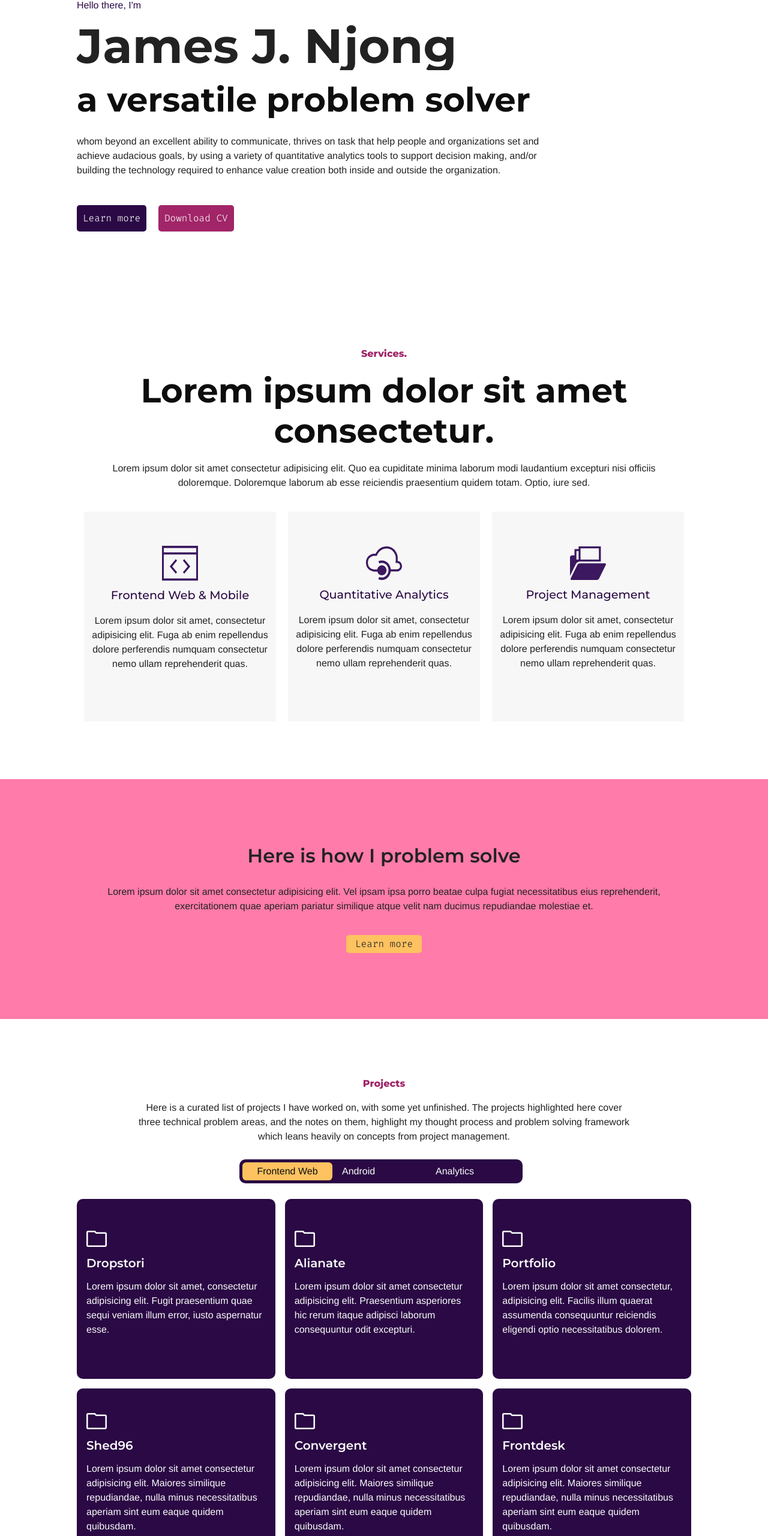
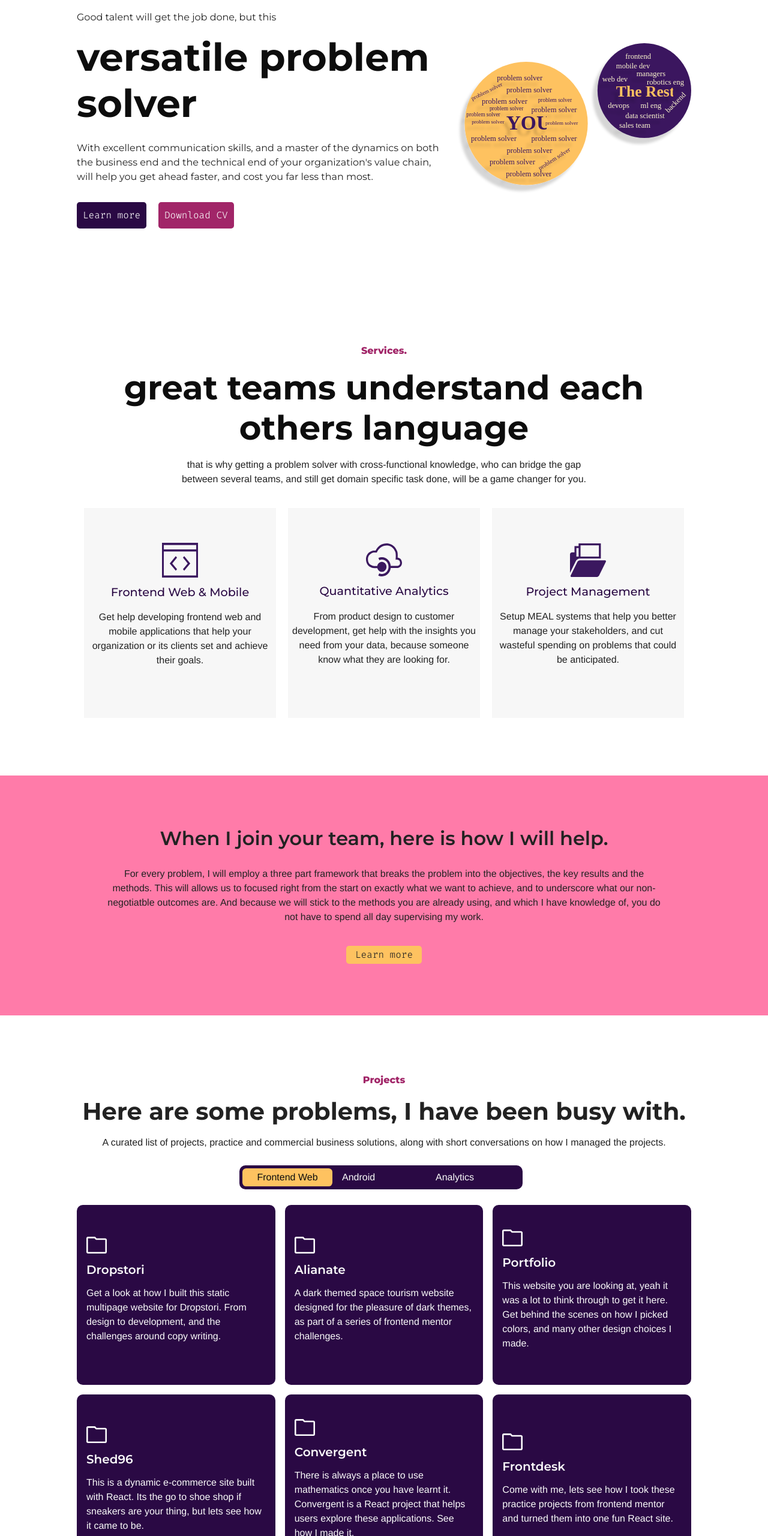
Before and after one commit to JamesNjong/EcoPortfolio, a plain HTML site: page index.html in a window 1280 px wide. Shown: the part 219-2780 px from the top of the page at 60% size. Drawn offline with nearby package versions, Linux system fonts and the light colour scheme; a web font is replaced by a local one.

Commit message:
copy improvements

```diff
--- a/index.html
+++ b/index.html
@@ -65,23 +65,29 @@
 <main>
   <div class="space-bar"><span></span></div>
 
-  <section class="home" id="home">
+  <section class="home flex-column-center" id="home">
     <div class="bucket">
 
-        <div class="flex-column-start home-data-basket">
-          <p class="text-tag-hello">Hello there, I'm</p>
+        <div class="home-data-basket">
 
-          <h1>
-            <p class="display-1 fw-bold lh-1 mb-3 text-tag-name">James J. Njong</p>
-            <p class="display-4 fw-bold text-tag-problem">a versatile problem solver</p>
-          </h1>
+          <div class="hdb-left">
+              <p class="text-tag-pitch">Good talent will get the job done, but this</p>
+              <h1>
+                <p class="display-3 fw-bold text-tag-problem">versatile problem solver</p>
+              </h1>
 
-          <p class="text-tag-pitch">whom beyond an excellent ability to communicate, thrives on task that help people and organizations set and achieve audacious goals, by using a variety of quantitative analytics tools to support decision making, and/or building the technology required to enhance value creation both inside and outside the organization.</p>
+              <p class="text-tag-pitch">With excellent communication skills, and a master of the dynamics on both the business end and the technical end of your organization's value chain, will help you get ahead faster, and cost you far less than most.</p>
 
 
-          <div class="home_buttons ">
-            <span class="button_primary "><a href="#services">Learn more</a></span>
-            <span class="button_secondary"><a href="#">Download CV</a></span>
+              <div class="home_buttons ">
+                <span class="button_primary "><a href="#services">Learn more</a></span>
+                <span class="button_secondary"><a href="#">Download CV</a></span>
+              </div>
+
+          </div>
+
+          <div class="hdb-right">
+            <img src="./resources/icons/hero-image.svg" alt="problem solvers and others" class="img-fluid hdb-right-img">
           </div>
 
         </div>
@@ -96,8 +102,8 @@
         <div class="section-appeal">
 
           <p class="section-label service-label text-center">Services.</p>
-          <p class="section-tag display-4 text-centr">Lorem ipsum dolor sit amet consectetur.</p>
-          <p class="section_pitch text-center">Lorem ipsum dolor sit amet consectetur adipisicing elit. Quo ea cupiditate minima laborum modi laudantium excepturi nisi officiis doloremque. Doloremque laborum ab esse reiciendis praesentium quidem totam. Optio, iure sed.</p>
+          <p class="section-tag display-4 text-centr">great teams understand each others language</p>
+          <p class="section_pitch text-center">that is why getting a problem solver with cross-functional knowledge, who can bridge the gap between several teams, and still get domain specific task done, will be a game changer for you.</p>
         </div>
 
 
@@ -109,7 +115,7 @@
               <div class="service-item-content">
                   <p class="skill minor">Frontend Web & Mobile</p>
 
-                  <p class="service-item-text">Lorem ipsum dolor sit amet, consectetur adipisicing elit. Fuga ab enim repellendus dolore perferendis numquam consectetur nemo ullam reprehenderit quas.</p>
+                  <p class="service-item-text">Get help developing frontend web and mobile applications that help your organization or its clients set and achieve their goals.</p>
 
               </div>
             </div>
@@ -121,7 +127,7 @@
               <div class="service-item-content">
                   <p class="skill minor">Quantitative Analytics</p>
 
-                  <p class="service-item-text">Lorem ipsum dolor sit amet, consectetur adipisicing elit. Fuga ab enim repellendus dolore perferendis numquam consectetur nemo ullam reprehenderit quas.</p>
+                  <p class="service-item-text">From product design to customer development, get help with the insights you need from your data, because someone know what they are looking for.</p>
 
               </div>
             </div>
@@ -133,7 +139,7 @@
               <div class="service-item-content">
                   <p class="skill minor">Project  Management</p>
 
-                  <p class="service-item-text">Lorem ipsum dolor sit amet, consectetur adipisicing elit. Fuga ab enim repellendus dolore perferendis numquam consectetur nemo ullam reprehenderit quas.</p>
+                  <p class="service-item-text">Setup MEAL systems that help you better manage your stakeholders, and cut wasteful spending on problems that could be anticipated.</p>
 
               </div>
             </div>
@@ -150,8 +156,10 @@
   <div class="banner-section banner-problem">
     <div class="bucket">
       <div class="banner-problem-basket">
-        <h2>Here is how I problem solve</h2>
-        <p>Lorem ipsum dolor sit amet consectetur adipisicing elit. Vel ipsam ipsa porro beatae culpa fugiat necessitatibus eius reprehenderit, exercitationem quae aperiam pariatur similique atque velit nam ducimus repudiandae molestiae et.</p>
+        <h2>When I join your team, here is how I will help.</h2>
+
+        <p>For every problem, I will employ a three part framework that breaks the problem into the objectives, the key results and the methods. This will allows us to focused right from the start on exactly what we want to achieve, and to underscore what our non-negotiatble outcomes are. And because we will stick to the methods you are already using, and which I have knowledge of, you do not have to spend all day supervising my work.</p>
+
         <span class="button_accent"><a href="./problemsolving/problem.html">Learn more</a></span>
       </div>
     </div>
@@ -163,7 +171,10 @@
       <div class="project-data-basket ">
         <div class="pdb-left">
           <p class="section-label">Projects</p>
-          <p >Here is a curated list of projects I have worked on, with some yet unfinished. The projects highlighted here cover three technical problem areas, and the notes on them, highlight my thought process and problem solving framework which leans heavily on concepts from project management.</p>
+
+          <p id="project-line" class="display-6">Here are some problems, I have been busy with.</p>
+
+          <p>A curated list of projects, practice and commercial business solutions, along with short conversations on how I managed the projects.</p>
         </div>
 
         <div class="project-tabbed">
@@ -191,7 +202,7 @@
 
                 <img src="./resources/icons/closed_project.svg" width="34px" alt="" class="img-fluid project-img">
                 <h5 class="project-title">Dropstori</h5>
-                <p class="project-description">Lorem ipsum dolor sit amet, consectetur adipisicing elit. Fugit praesentium quae sequi veniam illum error, iusto aspernatur esse.</p>
+                <p class="project-description">Get a look at how I built this static multipage website for Dropstori. From design to development, and the challenges around copy writing. </p>
 
                 <span class="button_project"><a href="./projects/web/dropstori.html">View Details</a></span>
 
@@ -205,7 +216,7 @@
 
                 <img src="./resources/icons/closed_project.svg" width="34px" alt="" class="img-fluid project-img">
                 <h5 class="project-title">Alianate</h5>
-                <p class="project-description">Lorem ipsum dolor sit amet consectetur adipisicing elit. Praesentium asperiores hic rerum itaque adipisci laborum consequuntur odit excepturi.</p>
+                <p class="project-description">A dark themed space tourism website designed for the pleasure of dark themes, as part of a series of frontend mentor challenges.</p>
 
                 <span class="button_project"><a href="./projects/web/alianate.html">View Details</a></span>
 
@@ -219,7 +230,7 @@
 
                 <img src="./resources/icons/closed_project.svg" width="34px" alt="" class="img-fluid project-img">
                 <h5 class="project-title">Portfolio</h5>
-                <p class="project-description">Lorem ipsum dolor sit amet consectetur, adipisicing elit. Facilis illum quaerat assumenda consequuntur reiciendis eligendi optio necessitatibus dolorem.</p>
+                <p class="project-description">This website you are looking at, yeah it was a lot to think through to get it here. Get behind the scenes on how I picked colors, and many other design choices I made.</p>
 
                 <span class="button_project"><a href="./projects/web/portfolio.html">View Details</a></span>
 
@@ -233,7 +244,7 @@
 
                   <img src="./resources/icons/closed_project.svg" width="34px" alt="" class="img-fluid project-img">
                   <h5 class="project-title">Shed96</h5>
-                  <p class="project-description">Lorem ipsum dolor sit amet consectetur adipisicing elit. Maiores similique repudiandae, nulla minus necessitatibus aperiam sint eum eaque quidem quibusdam.</p>
+                  <p class="project-description">This is a dynamic e-commerce site built with React. Its the go to shoe shop if sneakers are your thing, but lets see how it came to be.</p>
 
                   <span class="button_project"><a href="./projects/web/shed96.html">View Details</a></span>
 
@@ -247,7 +258,7 @@
 
                 <img src="./resources/icons/closed_project.svg" width="34px" alt="" class="img-fluid project-img">
                 <h5 class="project-title">Convergent</h5>
-                <p class="project-description">Lorem ipsum dolor sit amet consectetur adipisicing elit. Maiores similique repudiandae, nulla minus necessitatibus aperiam sint eum eaque quidem quibusdam.</p>
+                <p class="project-description">There is always a place to use mathematics once you have learnt it. Convergent is a React project that helps users explore these applications. See how I made it.</p>
 
                 <span class="button_project"><a href="./projects/web/convergent.html">View Details</a></span>
 
@@ -261,7 +272,7 @@
 
                 <img src="./resources/icons/closed_project.svg" width="34px" alt="" class="img-fluid project-img" id="closedImage">
                 <h5 class="project-title">Frontdesk</h5>
-                <p class="project-description">Lorem ipsum dolor sit amet consectetur adipisicing elit. Maiores similique repudiandae, nulla minus necessitatibus aperiam sint eum eaque quidem quibusdam.</p>
+                <p class="project-description">Come with me, lets see how I took these practice projects from frontend mentor and turned them into one fun React site.</p>
 
                 <span class="button_project"><a href="./projects/web/frontdesk.html">View Details</a></span>
 
@@ -289,7 +300,7 @@
 
                 <img src="./resources/icons/closed_project.svg" width="34px" alt="" class="img-fluid project-img">
                 <h5 class="project-title">Lotum</h5>
-                <p class="project-description">Lorem ipsum dolor sit amet consectetur adipisicing elit. Maiores similique repudiandae, nulla minus necessitatibus aperiam sint eum eaque quidem quibusdam.</p>
+                <p class="project-description">Text messaging is old fashioned, but we still text. This android text messenger doesn't bring the fun back, but it  blocks out the providers messages.</p>
 
                 <span class="button_project"><a href="./projects/mobile/lotum.html">View Details</a></span>
 
@@ -303,7 +314,7 @@
 
                 <img src="./resources/icons/closed_project.svg" width="34px" alt="" class="img-fluid project-img">
                 <h5 class="project-title">Jinyuy</h5>
-                <p class="project-description">Lorem ipsum dolor sit amet consectetur adipisicing elit. Maiores similique repudiandae, nulla minus necessitatibus aperiam sint eum eaque quidem quibusdam.</p>
+                <p class="project-description">Till we did this, bibles were just one look boring apps. We made them customizable, and far usable.</p>
 
                 <span class="button_project"><a href="./projects/mobile/jinyuy.html">View Details</a></span>
 
@@ -317,7 +328,7 @@
 
                 <img src="./resources/icons/closed_project.svg" width="34px" alt="" class="img-fluid project-img">
                 <h5 class="project-title">Youkaris</h5>
-                <p class="project-description">Lorem ipsum dolor sit amet consectetur adipisicing elit. Maiores similique repudiandae, nulla minus necessitatibus aperiam sint eum eaque quidem quibusdam.</p>
+                <p class="project-description">Everyday catholics need a space to go find info on their faith, and to socialize with like minds. Youkaris gives them this, and now you can findout how I made it.</p>
 
                 <span class="button_project"><a href="./projects/mobile/youkaris.html">View Details</a></span>
 
@@ -331,7 +342,7 @@
 
                   <img src="./resources/icons/closed_project.svg" width="34px" alt="" class="img-fluid project-img">
                   <h5 class="project-title">Dataly</h5>
-                  <p class="project-description">Lorem ipsum dolor sit amet consectetur adipisicing elit. Maiores similique repudiandae, nulla minus necessitatibus aperiam sint eum eaque quidem quibusdam.</p>
+                  <p class="project-description">Conducting surveys online is a faster way to get data, but what we have for this does not fit the needs of all clients. Checkout how I solved this with Dataly</p>
 
                 <span class="button_project"><a href="./projects/mobile/dataly.html">View Details</a></span>
 
@@ -345,7 +356,7 @@
 
                 <img src="./resources/icons/closed_project.svg" width="34px" alt="" class="img-fluid project-img">
                 <h5 class="project-title">MoshTings</h5>
-                <p class="project-description">Lorem ipsum dolor sit amet consectetur adipisicing elit. Maiores similique repudiandae, nulla minus necessitatibus aperiam sint eum eaque quidem quibusdam.</p>
+                <p class="project-description">What if you could collect data on your habits, imagine how much you could learn about what makes you function better.</p>
 
                 <span class="button_project"><a href="./projects/mobile/moshtings.html">View Details</a></span>
 
@@ -359,7 +370,7 @@
 
                 <img src="./resources/icons/closed_project.svg" width="34px" alt="" class="img-fluid project-img">
                 <h5 class="project-title">Shed96</h5>
-                <p class="project-description">Lorem ipsum dolor sit amet consectetur adipisicing elit. Maiores similique repudiandae, nulla minus necessitatibus aperiam sint eum eaque quidem quibusdam.</p>
+                <p class="project-description">This is a mobile e-commerce store, we sell sneakers but we designed the app to help you find the best fit. Checkout what we did, and how we did it.</p>
 
                 <span class="button_project"><a href="./projects/mobile/shed96.html">View Details</a></span>
 
@@ -389,7 +400,7 @@
 
                 <img src="./resources/icons/closed_project.svg" width="34px" alt="" class="img-fluid project-img">
                 <h5 class="project-title">Price Prediction</h5>
-                <p class="project-description">Lorem ipsum dolor sit amet consectetur adipisicing elit. Maiores similique repudiandae, nulla minus necessitatibus aperiam sint eum eaque quidem quibusdam.</p>
+                <p class="project-description">Let us use linear regression and some other techniques to predict use car prices. Read our feedback and see if it appeals to you.</p>
 
                 <span class="button_project"><a href="./projects/analytics/priceprediction.html">View Details</a></span>
 
@@ -403,7 +414,7 @@
 
                 <img src="./resources/icons/closed_project.svg" width="34px" alt="" class="img-fluid project-img">
                 <h5 class="project-title">Credit Scoring</h5>
-                <p class="project-description">Lorem ipsum dolor sit amet consectetur adipisicing elit. Maiores similique repudiandae, nulla minus necessitatibus aperiam sint eum eaque quidem quibusdam.</p>
+                <p class="project-description">Who should get a loan and who should not. Let's see how basic quantitative tools can help finance institutions to make these decisions.</p>
 
                 <span class="button_project"><a href="./projects/analytics/creditscoring.html">View Details</a></span>
 
--- a/sass/base.scss
+++ b/sass/base.scss
@@ -209,7 +209,7 @@ button {
 
 .space-bar {
   //this element create needed space between the navigation bar and the first section. I just hade adding padding  ;lol
-  min-height: 70px;
+  min-height: 90px;
 }
 
 //Navigation : header styling
@@ -368,8 +368,18 @@ header {
 .home {
   .home-data-basket {
     padding-top: 50px;
+    display: flex;
+    flex-direction: grid;
+    grid-template-columns: 1fr 2fr;
+    justify-content: center;
+    align-items: center;
+    gap: 20px;
     .text-tag-hello {
       color: $color-primary;
+    }
+
+    .hdb-right-img {
+      width: 100%;
     }
 
     .text-tag-name {
@@ -387,7 +397,8 @@ header {
 
     .text-tag-pitch {
       color: $color-text-primary;
-      width: 80%;
+      font-family: $montserrat-font-family;
+      font-weight: 400;
     }
 
     .home_buttons {
@@ -409,8 +420,8 @@ header {
         color: $color-text-secondary;
       }
       .section_pitch {
-        padding-left: 3rem;
-        padding-right: 3rem;
+        padding-left: 10rem;
+        padding-right: 10rem;
       }
     }
     .service-items {
@@ -576,9 +587,15 @@ header {
 .projects {
   margin-top: 0px;
   .pdb-left {
-    width: 80%;
+    width: 100%;
     text-align: center;
+
+    #project-line {
+      font-family: $montserrat-font-family;
+      font-weight: 700;
+    }
   }
+
   .project-data-basket {
     display: flex;
     flex-direction: column;
@@ -926,8 +943,8 @@ footer {
       display: grid;
       grid-template-columns: repeat(3, 1fr);
       gap: 10px;
-      align-items:center;
-      justify-content:center;
+      align-items: center;
+      justify-content: center;
 
       .tg-group {
         padding: 10px;
@@ -937,7 +954,7 @@ footer {
         border: 1px solid $color-accent;
         border-radius: 0.3rem;
         padding: 2px 2px 2px 2px;
-        margin: 3rem 1rem 3rem 1rem ;
+        margin: 3rem 1rem 3rem 1rem;
       }
 
       .tg-analytics {
```
Also changed, not shown: resources/icons/hero-image.svg (added), sass/base.css, 1 other file.
